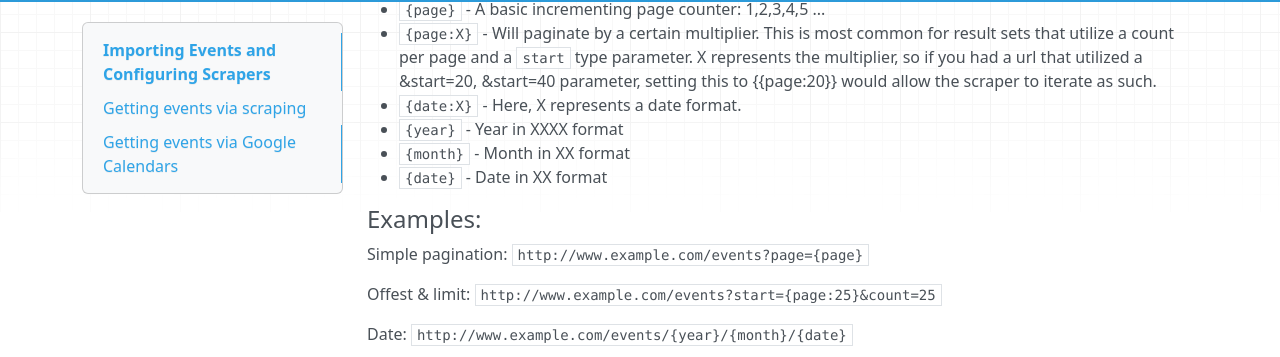
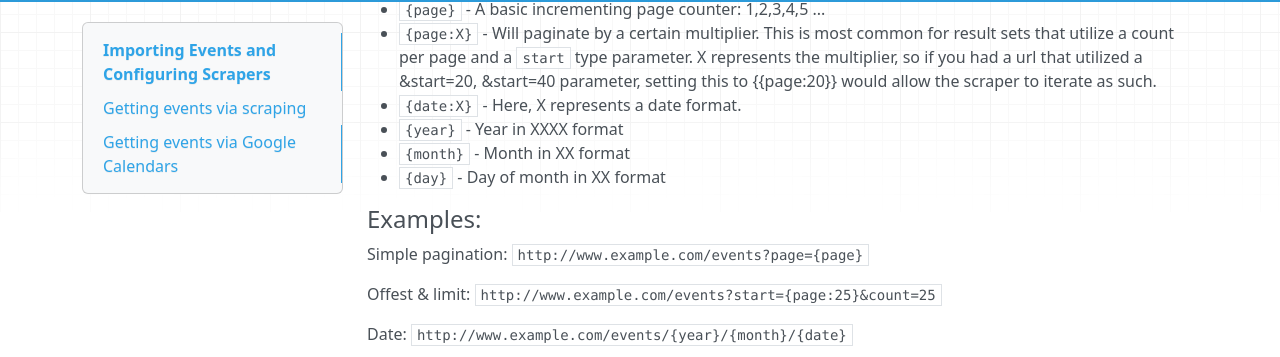
Before and after one commit to pointslocal/admin-docs, an MkDocs documentation site: the page built from docs/events_imports.md, in a window 1280 px wide and 900 px high, scrolled down 473 px. Shown: the part 94-451 px from the top of the window. Built offline with MkDocs 1.6.1, drawn with Linux system fonts in a browser that asks for light colours; nearby versions of some CDN libraries; old or Windows-style settings are respelled for this version of MkDocs.

Commit message:
date changed to day

````diff
--- a/docs/events_imports.md
+++ b/docs/events_imports.md
@@ -16,7 +16,7 @@ Events can be imported via RSS, an API (with defined rules), a Google calendar U
 * ```{date:X}``` - Here, X represents a date format.
 * ```{year}``` - Year in XXXX format
 * ```{month}``` - Month in XX format
-* ```{date}``` - Date in XX format
+* ```{day}``` - Day of month in XX format
 
 #### Examples:
 Simple pagination:
````
